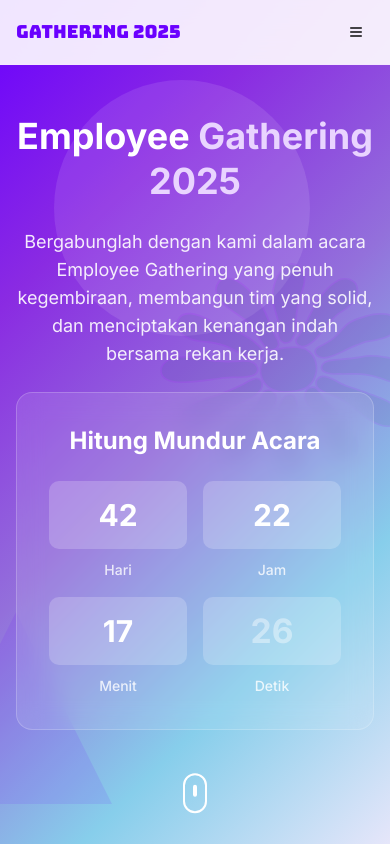
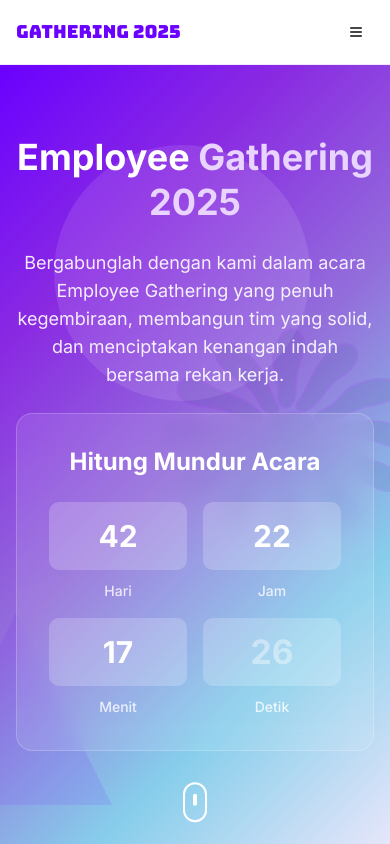
Before and after one commit to mirzaq19/sigs-gathering, a Next.js app: page / in a window 390 px wide. Shown: the top 844 px of the page. Built offline with nearby package versions, Linux system fonts and the light colour scheme.

Commit message:
fix: adjust hero section layout and navigation positioning for improved responsiveness

```diff
--- a/components/hero-section.tsx
+++ b/components/hero-section.tsx
@@ -7,7 +7,7 @@ import Image from 'next/image';
 
 const HeroSection = () => {
   return (
-    <section className="relative min-h-screen flex items-center justify-center overflow-hidden py-4">
+    <section className="relative min-h-[calc(100vh-64px)] flex justify-center items-center overflow-hidden py-12">
       {/* Background with gradient */}
       <div className="absolute inset-0 hero-gradient" />
 
@@ -43,7 +43,7 @@ const HeroSection = () => {
       </motion.div>
 
       {/* Main content */}
-      <div className="relative z-10 text-center px-4 max-w-4xl mx-auto">
+      <div className="relative z-10 text-center px-4 max-w-4xl mx-auto mb-6">
         <motion.div
           initial={{ opacity: 0, y: 50 }}
           animate={{ opacity: 1, y: 0 }}
@@ -79,7 +79,7 @@ const HeroSection = () => {
         initial={{ opacity: 0 }}
         animate={{ opacity: 1 }}
         transition={{ duration: 1, delay: 1.5 }}
-        className="absolute bottom-8 left-1/2 transform -translate-x-1/2"
+        className="absolute bottom-6 left-1/2 transform -translate-x-1/2"
       >
         <motion.div
           animate={{ y: [0, 10, 0] }}
--- a/components/navigation.tsx
+++ b/components/navigation.tsx
@@ -28,7 +28,7 @@ const Navigation = () => {
   const [isOpen, setIsOpen] = useState(false);
 
   return (
-    <nav className="fixed top-0 left-0 right-0 z-50 bg-white/90 backdrop-blur-md border-b border-purple-100">
+    <nav className="sticky top-0 left-0 right-0 z-50 bg-white/90 backdrop-blur-md border-b border-purple-100">
       <div className="max-w-7xl mx-auto px-4 sm:px-6 lg:px-8">
         <div className="flex justify-between items-center h-16">
           <Link
```
